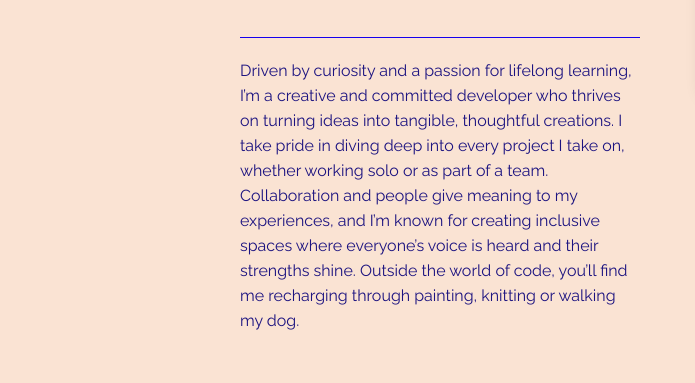
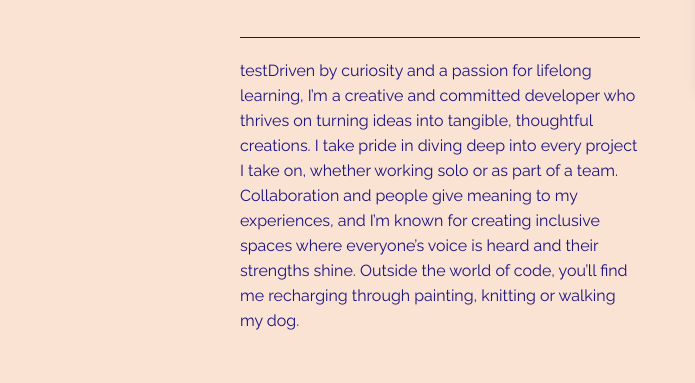
Before and after one commit to linajunora/ramzi-portfolio, a plain HTML site: page index.html in a window 1280 px wide. Shown: the part 1287-1670 px from the top of the page, 0-695 px from the left. Drawn offline with Linux system fonts and the light colour scheme.

Commit message:
lina push

```diff
--- a/index.html
+++ b/index.html
@@ -78,7 +78,7 @@
                                 <span id="linaAbout">Lina</span> <span id="junoraAbout">Junora</span> <span id="kuzAbout">Kuzmanowsky</span>
                             </h1>
                         </div>
-                        <p>Driven by curiosity and a passion for lifelong learning, I’m a creative and committed developer who thrives on turning ideas into tangible, thoughtful creations. I take pride in diving deep into every project I take on, whether working solo or as part of a team. Collaboration and people give meaning to my experiences, and I’m known for creating inclusive spaces where everyone’s voice is heard and their strengths shine. Outside the world of code, you’ll find me recharging through painting, knitting  or walking my dog.</p>
+                        <p>testDriven by curiosity and a passion for lifelong learning, I’m a creative and committed developer who thrives on turning ideas into tangible, thoughtful creations. I take pride in diving deep into every project I take on, whether working solo or as part of a team. Collaboration and people give meaning to my experiences, and I’m known for creating inclusive spaces where everyone’s voice is heard and their strengths shine. Outside the world of code, you’ll find me recharging through painting, knitting  or walking my dog.</p>
                     </div>
                     <div class="box2">
                         <img src="assets/images/avatarWeb.png" alt="avatar" class="avatarImg">
```
